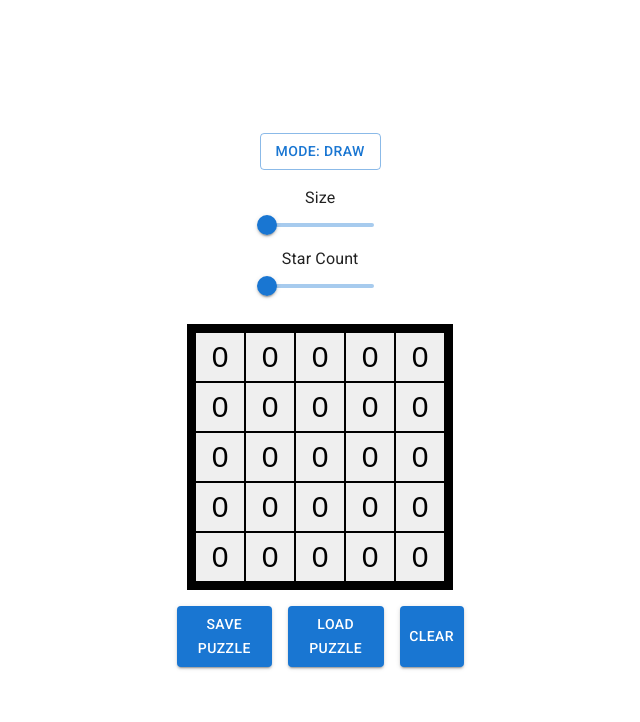
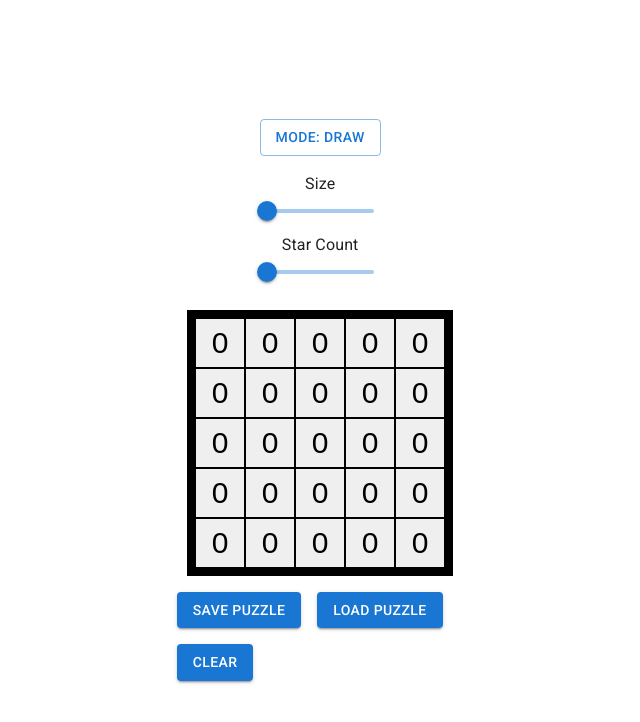
Before and after one commit to dtan3847/starbattle-solver, a React (Create React App) app: page / in a window 1280 px wide. Shown: the top 722 px of the page, without its empty margins (284-924 px from the left). Built offline with nearby package versions, Linux system fonts and the light colour scheme.

Commit message:
Make buttons row wrap and buttons text not wrap

```diff
--- a/src/starbattle/puzzle.css
+++ b/src/starbattle/puzzle.css
@@ -78,3 +78,7 @@
 #StarBattle-SliderBox {
     max-width: 500px;
 }
+
+.MuiButton-root {
+    white-space: nowrap;
+}
--- a/src/starbattle/puzzle.tsx
+++ b/src/starbattle/puzzle.tsx
@@ -183,7 +183,7 @@ export default function StarBattlePuzzle(): JSX.Element {
             >
                 {contentCells}
             </div>
-            <Stack direction="row" spacing={2}>
+            <Stack direction="row" spacing={2} flexWrap="wrap" useFlexGap>
                 <Button variant="contained" onClick={savePuzzleToLocalStorage}>
                     Save Puzzle
                 </Button>
```
